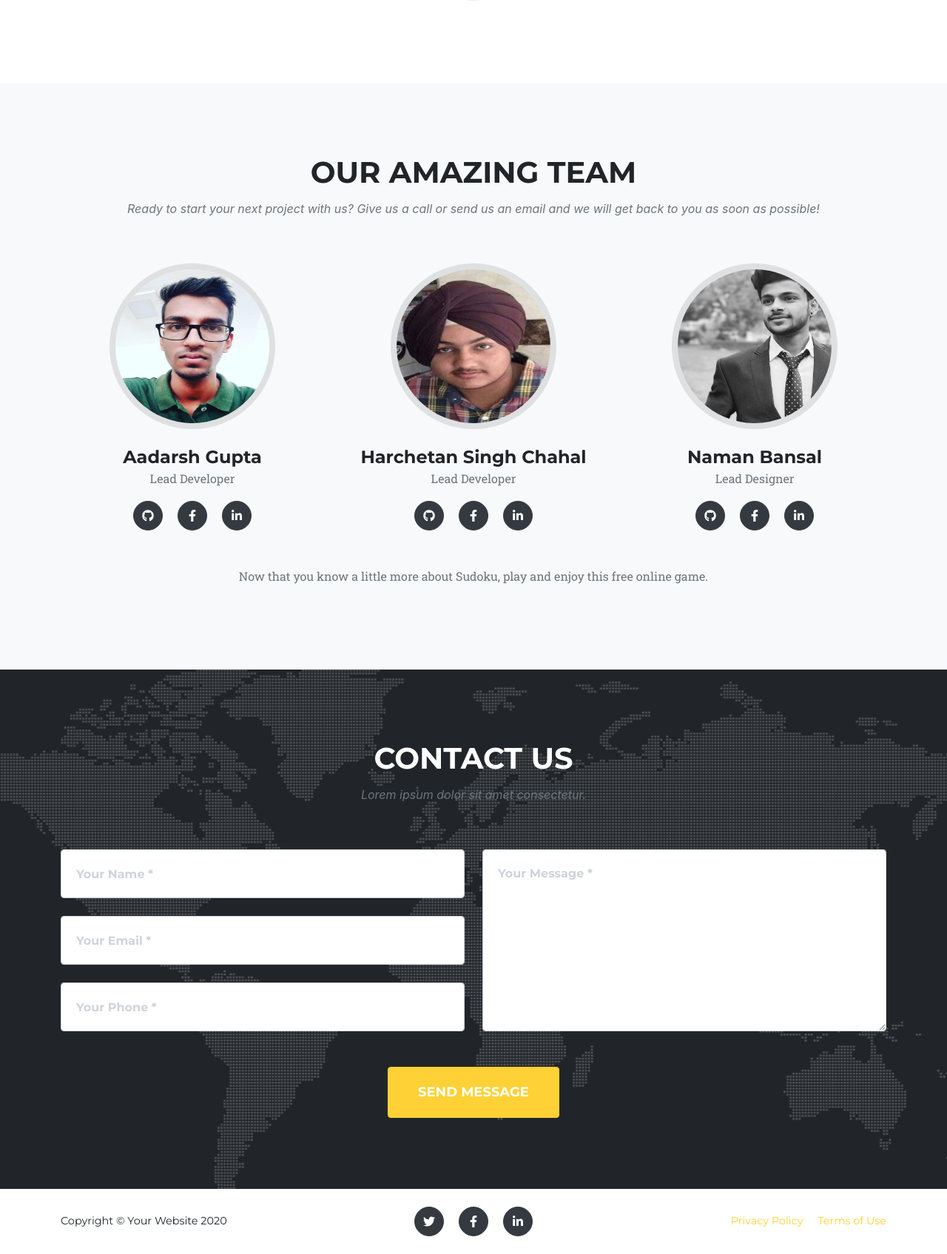
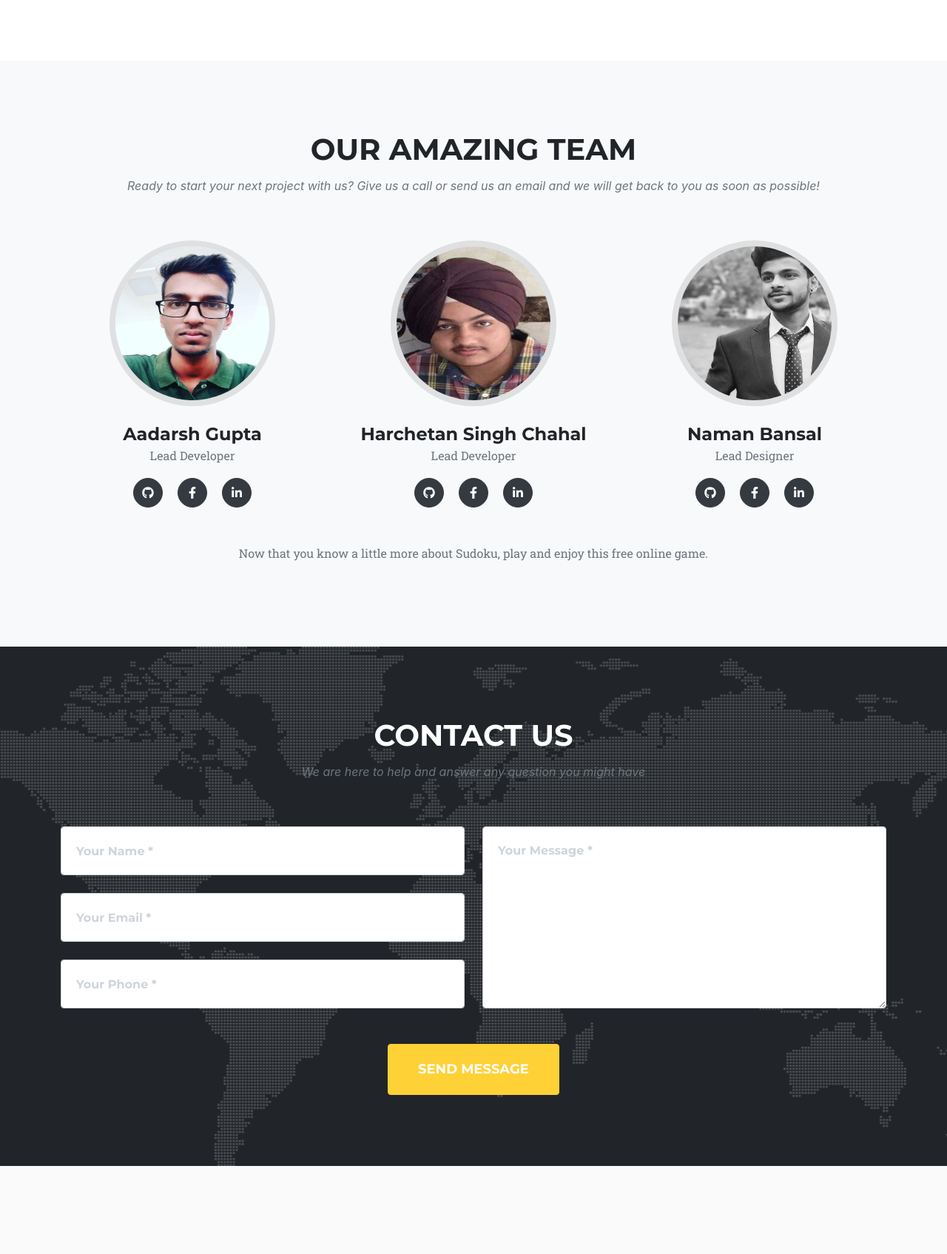
Before and after one commit to infinity1013/Real-Time-Sudoku-Solver, a Flask app: page /dashboard in a window 1280 px wide. Shown: the part 3820-5515 px from the top of the page at 74% size. After the commit the page ends 5396 px from the top, so only its background shows below. Run offline with Flask 2, Linux system fonts and the light colour scheme; the visitor is signed in with stand-in values (Sample User, id 1); some libraries are stand-ins or nearby versions; some web fonts are replaced.

Commit message:
Update dashboard.html

```diff
--- a/templates/dashboard.html
+++ b/templates/dashboard.html
@@ -43,6 +43,7 @@
                         <li class="nav-item"><a class="nav-link js-scroll-trigger" href="#about">About</a></li>
                         <li class="nav-item"><a class="nav-link js-scroll-trigger" href="#team">Team</a></li>
                         <li class="nav-item"><a class="nav-link js-scroll-trigger" href="#contact">Contact</a></li>
+                        <li class="nav-item"><a class="nav-link js-scroll-trigger" href="logout">LogOut</a></li>
                     </ul>
                 </div>
             </div>
@@ -124,7 +125,7 @@
                             </a>
                             <div class="portfolio-caption">
                                 <div class="portfolio-caption-heading">Explore</div>
-                                <div class="portfolio-caption-subheading text-muted">exploring projects</div>
+                                <div class="portfolio-caption-subheading text-muted">exploring project</div>
                             </div>
                         </div>
                     </div>
@@ -148,7 +149,7 @@
                                 <div class="portfolio-hover">
                                     <div class="portfolio-hover-content"><i class="fas fa-plus fa-3x"></i></div>
                                 </div>
-                                <img class="img-fluid" src="{{url_for('static',filename='img/portfolio/4.png')}}" alt="" />
+                                <img class="img-fluid" src="{{url_for('static',filename='img/portfolio/4.jpg')}}" alt="" />
                             </a>
                             <div class="portfolio-caption">
                                 <div class="portfolio-caption-heading">Execution</div>
@@ -274,7 +275,7 @@
                             <p class="text-muted">Lead Developer</p>
                             <a class="btn btn-dark btn-social mx-2" href="https://github.com/Harchetan-singh-Chahal"><i class="fab fa-github"></i></a>
                             <a class="btn btn-dark btn-social mx-2" href="https://www.facebook.com/harchetansingh.chahal"><i class="fab fa-facebook-f"></i></a>
-                            <a class="btn btn-dark btn-social mx-2" href="#!"><i class="fab fa-linkedin-in"></i></a>
+                            <a class="btn btn-dark btn-social mx-2" href="https://www.linkedin.com/in/harchetan-singh-chahal-715464197"><i class="fab fa-linkedin-in"></i></a>
                         </div>
                     </div>
                     <div class="col-lg-4">
@@ -282,9 +283,9 @@
                             <img class="mx-auto rounded-circle" src="{{url_for('static',filename='img/team/3.jpeg')}}" alt="" />
                             <h4>Naman Bansal</h4>
                             <p class="text-muted">Lead Designer</p>
-                            <a class="btn btn-dark btn-social mx-2" href="#!"><i class="fab fa-github"></i></a>
-                            <a class="btn btn-dark btn-social mx-2" href="#!"><i class="fab fa-facebook-f"></i></a>
-                            <a class="btn btn-dark btn-social mx-2" href="#!"><i class="fab fa-linkedin-in"></i></a>
+                            <a class="btn btn-dark btn-social mx-2" href="https://github.com/namanbansal01"><i class="fab fa-github"></i></a>
+                            <a class="btn btn-dark btn-social mx-2" href="https://www.facebook.com/naman.bansal.7731"><i class="fab fa-facebook-f"></i></a>
+                            <a class="btn btn-dark btn-social mx-2" href="https://www.linkedin.com/in/naman-bansal-bb490b1a7"><i class="fab fa-linkedin-in"></i></a>
                         </div>
                     </div>
                 </div>
@@ -298,27 +299,27 @@
             <div class="container">
                 <div class="text-center">
                     <h2 class="section-heading text-uppercase">Contact Us</h2>
-                    <h3 class="section-subheading text-muted">Lorem ipsum dolor sit amet consectetur.</h3>
+                    <h3 class="section-subheading text-muted">We are here to help and answer any question you might have</h3>
                 </div>
                 <form id="contactForm" name="sentMessage" novalidate="novalidate">
                     <div class="row align-items-stretch mb-5">
                         <div class="col-md-6">
                             <div class="form-group">
-                                <input class="form-control" id="name" type="text" placeholder="Your Name *" required="required" data-validation-required-message="Please enter your name." />
+                                <input class="form-control" id="name" type="text" name="name" placeholder="Your Name *" required="required" data-validation-required-message="Please enter your name." />
                                 <p class="help-block text-danger"></p>
                             </div>
                             <div class="form-group">
-                                <input class="form-control" id="email" type="email" placeholder="Your Email *" required="required" data-validation-required-message="Please enter your email address." />
+                                <input class="form-control" id="email" type="email" name="email" placeholder="Your Email *" required="required" data-validation-required-message="Please enter your email address." />
                                 <p class="help-block text-danger"></p>
                             </div>
                             <div class="form-group mb-md-0">
-                                <input class="form-control" id="phone" type="tel" placeholder="Your Phone *" required="required" data-validation-required-message="Please enter your phone number." />
+                                <input class="form-control" id="phone" type="tel" name="phone" placeholder="Your Phone *" required="required" data-validation-required-message="Please enter your phone number." />
                                 <p class="help-block text-danger"></p>
                             </div>
                         </div>
                         <div class="col-md-6">
                             <div class="form-group form-group-textarea mb-md-0">
-                                <textarea class="form-control" id="message" placeholder="Your Message *" required="required" data-validation-required-message="Please enter a message."></textarea>
+                                <textarea class="form-control" id="message" name="message" placeholder="Your Message *" required="required" data-validation-required-message="Please enter a message."></textarea>
                                 <p class="help-block text-danger"></p>
                             </div>
                         </div>
@@ -330,23 +331,7 @@
                 </form>
             </div>
         </section>
-        <!-- Footer-->
-        <footer class="footer py-4">
-            <div class="container">
-                <div class="row align-items-center">
-                    <div class="col-lg-4 text-lg-left">Copyright © Your Website 2020</div>
-                    <div class="col-lg-4 my-3 my-lg-0">
-                        <a class="btn btn-dark btn-social mx-2" href="https://twitter.com/TIETofficial?s=08"><i class="fab fa-twitter"></i></a>
-                        <a class="btn btn-dark btn-social mx-2" href="https://m.facebook.com/officialTIET/"><i class="fab fa-facebook-f"></i></a>
-                        <a class="btn btn-dark btn-social mx-2" href="#!"><i class="fab fa-linkedin-in"></i></a>
-                    </div>
-                    <div class="col-lg-4 text-lg-right">
-                        <a class="mr-3" href="#!">Privacy Policy</a>
-                        <a href="#!">Terms of Use</a>
-                    </div>
-                </div>
-            </div>
-        </footer>
+
         <!-- Portfolio Modals-->
         <!-- Modal 1-->
         <div class="portfolio-modal modal fade" id="portfolioModal1" tabindex="-1" role="dialog" aria-hidden="true">
@@ -358,14 +343,12 @@
                             <div class="col-lg-8">
                                 <div class="modal-body">
                                     <!-- Project Details Go Here-->
-                                    <h2 class="text-uppercase">Project Name</h2>
-                                    <p class="item-intro text-muted">Lorem ipsum dolor sit amet consectetur.</p>
+                                    <h2 class="text-uppercase">Initiation</h2>
+                                    <p class="item-intro text-muted">If you have strength of character, you can use that as fuel to not only be a survivor but to transcend simply being a survivor, use an internal alchemy to turn something rotten and horrible into gold.</p>
                                     <img class="img-fluid d-block mx-auto" src="{{url_for('static',filename='img/portfolio/1.png')}}" alt="" />
-                                    <p>Use this area to describe your project. Lorem ipsum dolor sit amet, consectetur adipisicing elit. Est blanditiis dolorem culpa incidunt minus dignissimos deserunt repellat aperiam quasi sunt officia expedita beatae cupiditate, maiores repudiandae, nostrum, reiciendis facere nemo!</p>
+                                    <p>We decided this project as we were eager to do ml projects and when we were exploring we went through many computer vision projects and our motive was to pick a intermediate project straight way that can make us to learn alot.</p>
                                     <ul class="list-inline">
-                                        <li>Date: January 2020</li>
-                                        <li>Client: Threads</li>
-                                        <li>Category: Illustration</li>
+                                        <li>Date: July 2020</li>
                                     </ul>
                                     <button class="btn btn-primary" data-dismiss="modal" type="button">
                                         <i class="fas fa-times mr-1"></i>
@@ -388,14 +371,13 @@
                             <div class="col-lg-8">
                                 <div class="modal-body">
                                     <!-- Project Details Go Here-->
-                                    <h2 class="text-uppercase">Project Name</h2>
-                                    <p class="item-intro text-muted">Lorem ipsum dolor sit amet consectetur.</p>
+                                    <h2 class="text-uppercase">Explore</h2>
+                                    <p class="item-intro text-muted">Explore the unseen</p>
                                     <img class="img-fluid d-block mx-auto" src="{{url_for('static',filename='img/portfolio/2.jpg')}}" alt="" />
-                                    <p>Use this area to describe your project. Lorem ipsum dolor sit amet, consectetur adipisicing elit. Est blanditiis dolorem culpa incidunt minus dignissimos deserunt repellat aperiam quasi sunt officia expedita beatae cupiditate, maiores repudiandae, nostrum, reiciendis facere nemo!</p>
+                                    <p>Never stop exploring. More you explore, more you learn. The world is yours to explore.</p>
+                                    <p>We started exploring project we can really work on that can maintain interest of every group member till the end and we come up with real time sudoku solver where one can scan sudoku, and get its solution in seconds. We maked it user-interactive by allowing user to solve that sudoku with added functionalities like hint, reset and clear specific cell. We extended the project by adding random sudoku board where user can simply solve the various sudoku and illustrated how actually backtracking works to take out solution of sudoku</p>
                                     <ul class="list-inline">
-                                        <li>Date: January 2020</li>
-                                        <li>Client: Explore</li>
-                                        <li>Category: Graphic Design</li>
+                                        <li>Date: August 2020</li>
                                     </ul>
                                     <button class="btn btn-primary" data-dismiss="modal" type="button">
                                         <i class="fas fa-times mr-1"></i>
@@ -418,14 +400,13 @@
                             <div class="col-lg-8">
                                 <div class="modal-body">
                                     <!-- Project Details Go Here-->
-                                    <h2 class="text-uppercase">Project Name</h2>
-                                    <p class="item-intro text-muted">Lorem ipsum dolor sit amet consectetur.</p>
+                                    <h2 class="text-uppercase">Planning</h2>
+                                    <p class="item-intro text-muted">A goal without a plan is just a wish.</p>
                                     <img class="img-fluid d-block mx-auto" src="{{url_for('static',filename='img/portfolio/3.png')}}" alt="" />
-                                    <p>Use this area to describe your project. Lorem ipsum dolor sit amet, consectetur adipisicing elit. Est blanditiis dolorem culpa incidunt minus dignissimos deserunt repellat aperiam quasi sunt officia expedita beatae cupiditate, maiores repudiandae, nostrum, reiciendis facere nemo!</p>
+                                    <p>Those who plan do better than those who do not plan, even though they rarely stick to their plan.</p>
+                                    <p>It was necessary for us to stick to our plans and showcase our skills. Every team member was given tasks according to their interests.</p>
                                     <ul class="list-inline">
-                                        <li>Date: January 2020</li>
-                                        <li>Client: Finish</li>
-                                        <li>Category: Identity</li>
+                                        <li>Date: August 2020</li>
                                     </ul>
                                     <button class="btn btn-primary" data-dismiss="modal" type="button">
                                         <i class="fas fa-times mr-1"></i>
@@ -448,14 +429,13 @@
                             <div class="col-lg-8">
                                 <div class="modal-body">
                                     <!-- Project Details Go Here-->
-                                    <h2 class="text-uppercase">Project Name</h2>
-                                    <p class="item-intro text-muted">Lorem ipsum dolor sit amet consectetur.</p>
-                                    <img class="img-fluid d-block mx-auto" src="{{url_for('static',filename='img/portfolio/4.png')}}" alt="" />
-                                    <p>Use this area to describe your project. Lorem ipsum dolor sit amet, consectetur adipisicing elit. Est blanditiis dolorem culpa incidunt minus dignissimos deserunt repellat aperiam quasi sunt officia expedita beatae cupiditate, maiores repudiandae, nostrum, reiciendis facere nemo!</p>
+                                    <h2 class="text-uppercase">Execution</h2>
+                                    <p class="item-intro text-muted">Execution is everything.</p>
+                                    <img class="img-fluid d-block mx-auto" src="{{url_for('static',filename='img/portfolio/4.jpg')}}" alt="" />
+                                    <p>Ideas don’t make you rich. The correct execution of ideas does</p>
+                                    <p>Execution was excellent the project was started by login registration which inspired other to work harder and finally abled to take the project to much higher level than expected</p>
                                     <ul class="list-inline">
-                                        <li>Date: January 2020</li>
-                                        <li>Client: Lines</li>
-                                        <li>Category: Branding</li>
+                                        <li>Date: November 2020</li>
                                     </ul>
                                     <button class="btn btn-primary" data-dismiss="modal" type="button">
                                         <i class="fas fa-times mr-1"></i>
@@ -478,14 +458,12 @@
                             <div class="col-lg-8">
                                 <div class="modal-body">
                                     <!-- Project Details Go Here-->
-                                    <h2 class="text-uppercase">Project Name</h2>
-                                    <p class="item-intro text-muted">Lorem ipsum dolor sit amet consectetur.</p>
+                                    <h2 class="text-uppercase">Monitor and Control</h2>
+                                    <p class="item-intro text-muted">Obstacles are those frightful things you see when you take your eyes off your goal</p>
                                     <img class="img-fluid d-block mx-auto" src="{{url_for('static',filename='img/portfolio/5.png')}}" alt="" />
-                                    <p>Use this area to describe your project. Lorem ipsum dolor sit amet, consectetur adipisicing elit. Est blanditiis dolorem culpa incidunt minus dignissimos deserunt repellat aperiam quasi sunt officia expedita beatae cupiditate, maiores repudiandae, nostrum, reiciendis facere nemo!</p>
+                                    <p>Unity is strength… when there is teamwork and collaboration, wonderful things can be achieved.The project plan needs to include an appropriate change control process.</p>
                                     <ul class="list-inline">
-                                        <li>Date: January 2020</li>
-                                        <li>Client: Southwest</li>
-                                        <li>Category: Website Design</li>
+                                        <li>Date: October 2020</li>
                                     </ul>
                                     <button class="btn btn-primary" data-dismiss="modal" type="button">
                                         <i class="fas fa-times mr-1"></i>
@@ -508,14 +486,12 @@
                             <div class="col-lg-8">
                                 <div class="modal-body">
                                     <!-- Project Details Go Here-->
-                                    <h2 class="text-uppercase">Project Name</h2>
-                                    <p class="item-intro text-muted">Lorem ipsum dolor sit amet consectetur.</p>
+                                    <h2 class="text-uppercase">Project Finish</h2>
+                                    <p class="item-intro text-muted">Work expands so as to fill the time available for its completion</p>
                                     <img class="img-fluid d-block mx-auto" src="{{url_for('static',filename='img/portfolio/6.png')}}" alt="" />
-                                    <p>Use this area to describe your project. Lorem ipsum dolor sit amet, consectetur adipisicing elit. Est blanditiis dolorem culpa incidunt minus dignissimos deserunt repellat aperiam quasi sunt officia expedita beatae cupiditate, maiores repudiandae, nostrum, reiciendis facere nemo!</p>
+                                    <p>At end we found our coordination and confidence. Now further plan is to make it as each invidual projects with their respective variants. Some had plan for leaderboard and socket programming to expand it further with some more features through API calling. But we learned a lot from the project and there was no regret in picking a intermediate or difficult project. Making SRS for this project was quite tough because it was not so social or user intereactive. Also the bouml and other things were obviously new to us. At last, it was a great learning</p>
                                     <ul class="list-inline">
-                                        <li>Date: January 2020</li>
-                                        <li>Client: Window</li>
-                                        <li>Category: Photography</li>
+                                        <li>Date: November 2020</li>
                                     </ul>
                                     <button class="btn btn-primary" data-dismiss="modal" type="button">
                                         <i class="fas fa-times mr-1"></i>
```
